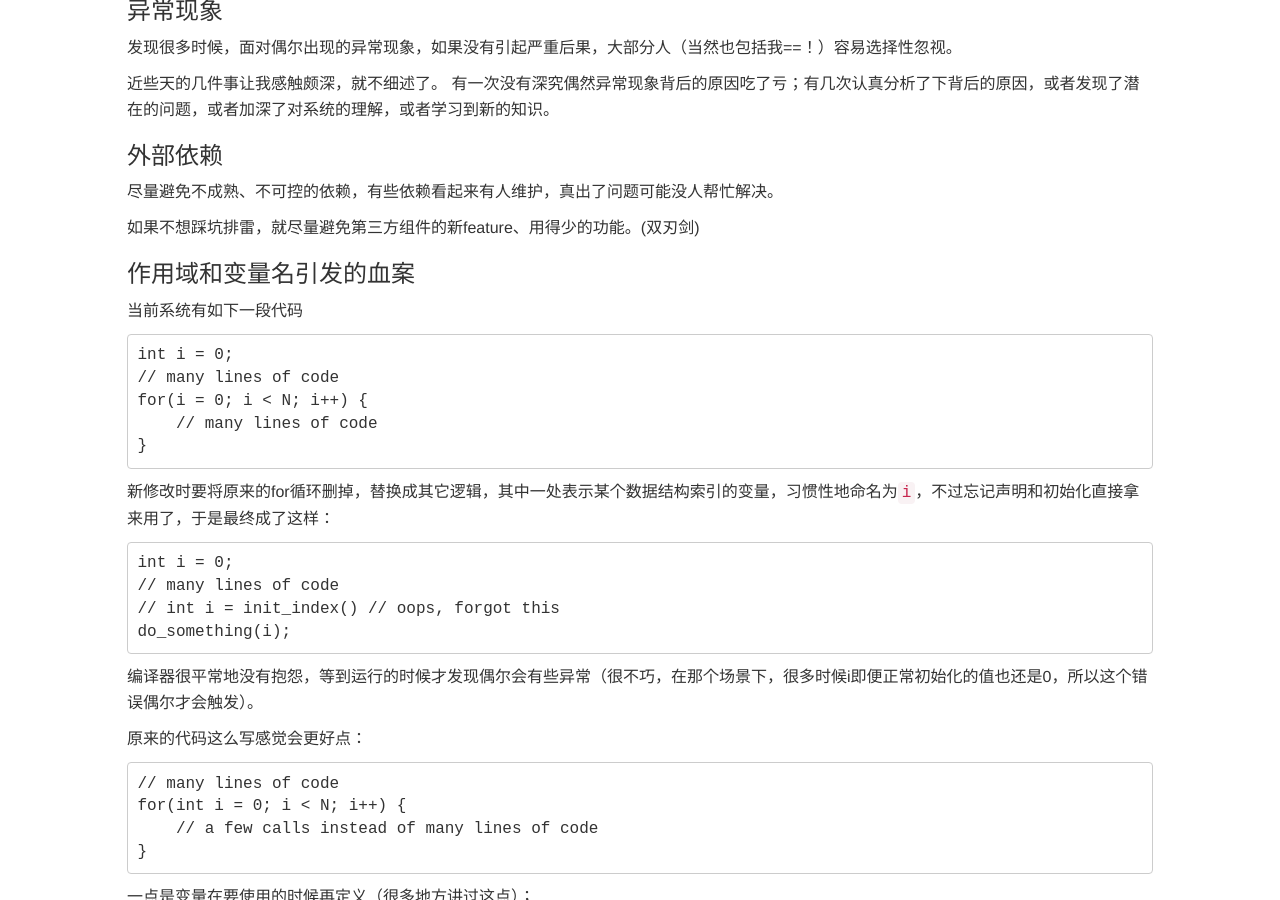
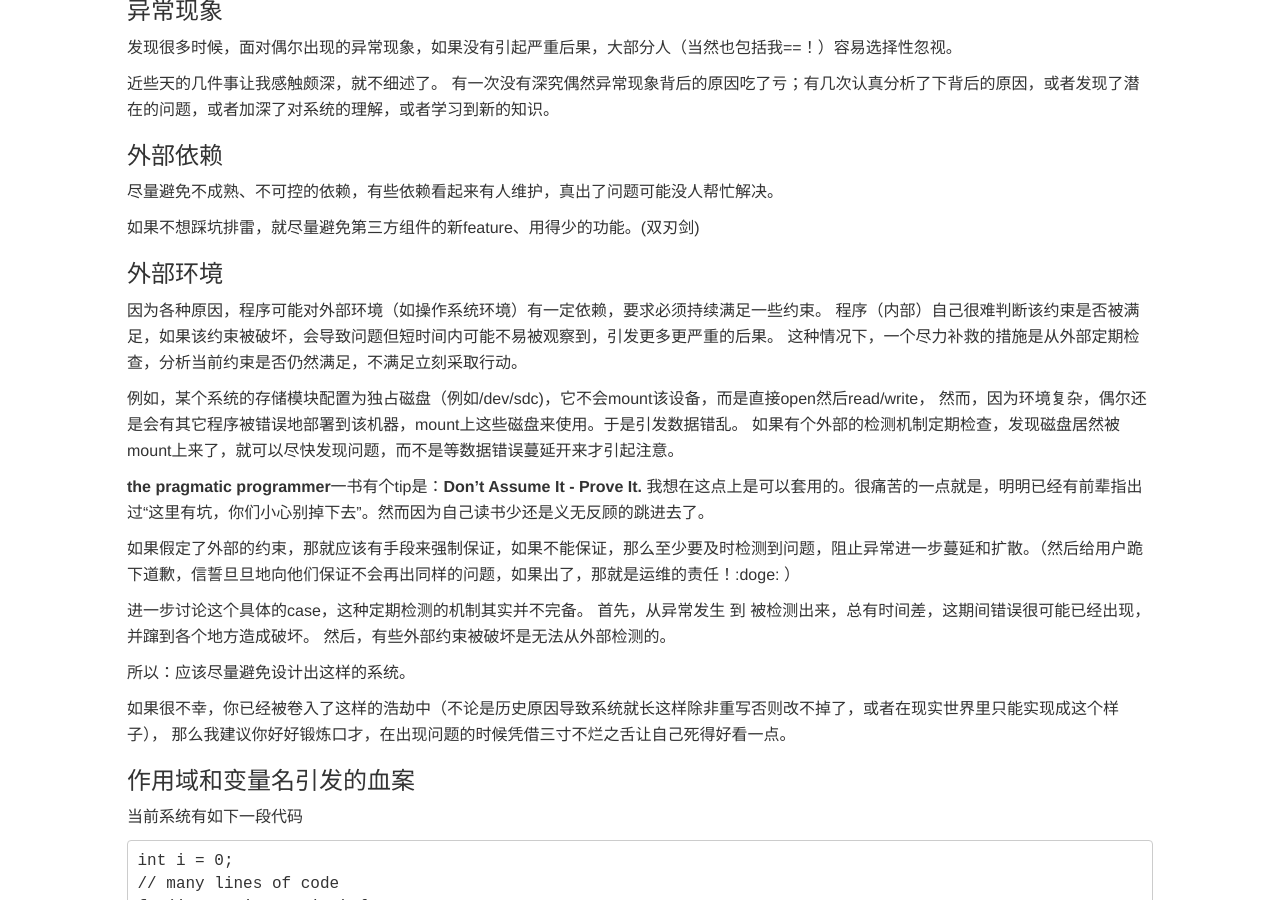
Before and after one commit to taocp/taocp.github.com, a Jekyll site: the page built from _posts/2016-04-10-编程有关的一些思考.md, in a window 1280 px wide and 900 px high, scrolled down 2585 px. Built offline with Jekyll 4.4.1, drawn with Linux system fonts in a browser that asks for light colours; nearby versions of some CDN libraries; library files that are not in the unit come from our copies; comment, search, counter and statistics services are not loaded.

Commit message:
update thinking-in-programming

```diff
--- a/_posts/2016-04-10-编程有关的一些思考.md
+++ b/_posts/2016-04-10-编程有关的一些思考.md
@@ -140,6 +140,31 @@ categories:
 尽量避免不成熟、不可控的依赖，有些依赖看起来有人维护，真出了问题可能没人帮忙解决。
 
 如果不想踩坑排雷，就尽量避免第三方组件的新feature、用得少的功能。(双刃剑)
+
+
+### 外部环境
+
+因为各种原因，程序可能对外部环境（如操作系统环境）有一定依赖，要求必须持续满足一些约束。
+程序（内部）自己很难判断该约束是否被满足，如果该约束被破坏，会导致问题但短时间内可能不易被观察到，引发更多更严重的后果。
+这种情况下，一个尽力补救的措施是从外部定期检查，分析当前约束是否仍然满足，不满足立刻采取行动。
+
+例如，某个系统的存储模块配置为独占磁盘（例如/dev/sdc)，它不会mount该设备，而是直接open然后read/write，
+然而，因为环境复杂，偶尔还是会有其它程序被错误地部署到该机器，mount上这些磁盘来使用。于是引发数据错乱。
+如果有个外部的检测机制定期检查，发现磁盘居然被mount上来了，就可以尽快发现问题，而不是等数据错误蔓延开来才引起注意。
+
+**the pragmatic programmer**一书有个tip是：**Don’t Assume It - Prove It.** 我想在这点上是可以套用的。很痛苦的一点就是，明明已经有前辈指出过“这里有坑，你们小心别掉下去”。然而因为自己读书少还是义无反顾的跳进去了。
+
+如果假定了外部的约束，那就应该有手段来强制保证，如果不能保证，那么至少要及时检测到问题，阻止异常进一步蔓延和扩散。（然后给用户跪下道歉，信誓旦旦地向他们保证不会再出同样的问题，如果出了，那就是运维的责任！:doge: ）
+
+进一步讨论这个具体的case，这种定期检测的机制其实并不完备。
+首先，从异常发生 到 被检测出来，总有时间差，这期间错误很可能已经出现，并蹿到各个地方造成破坏。
+然后，有些外部约束被破坏是无法从外部检测的。
+
+所以：应该尽量避免设计出这样的系统。
+
+如果很不幸，你已经被卷入了这样的浩劫中（不论是历史原因导致系统就长这样除非重写否则改不掉了，或者在现实世界里只能实现成这个样子），
+那么我建议你好好锻炼口才，在出现问题的时候凭借三寸不烂之舌让自己死得好看一点。
+
 
 ### 作用域和变量名引发的血案
 
```
